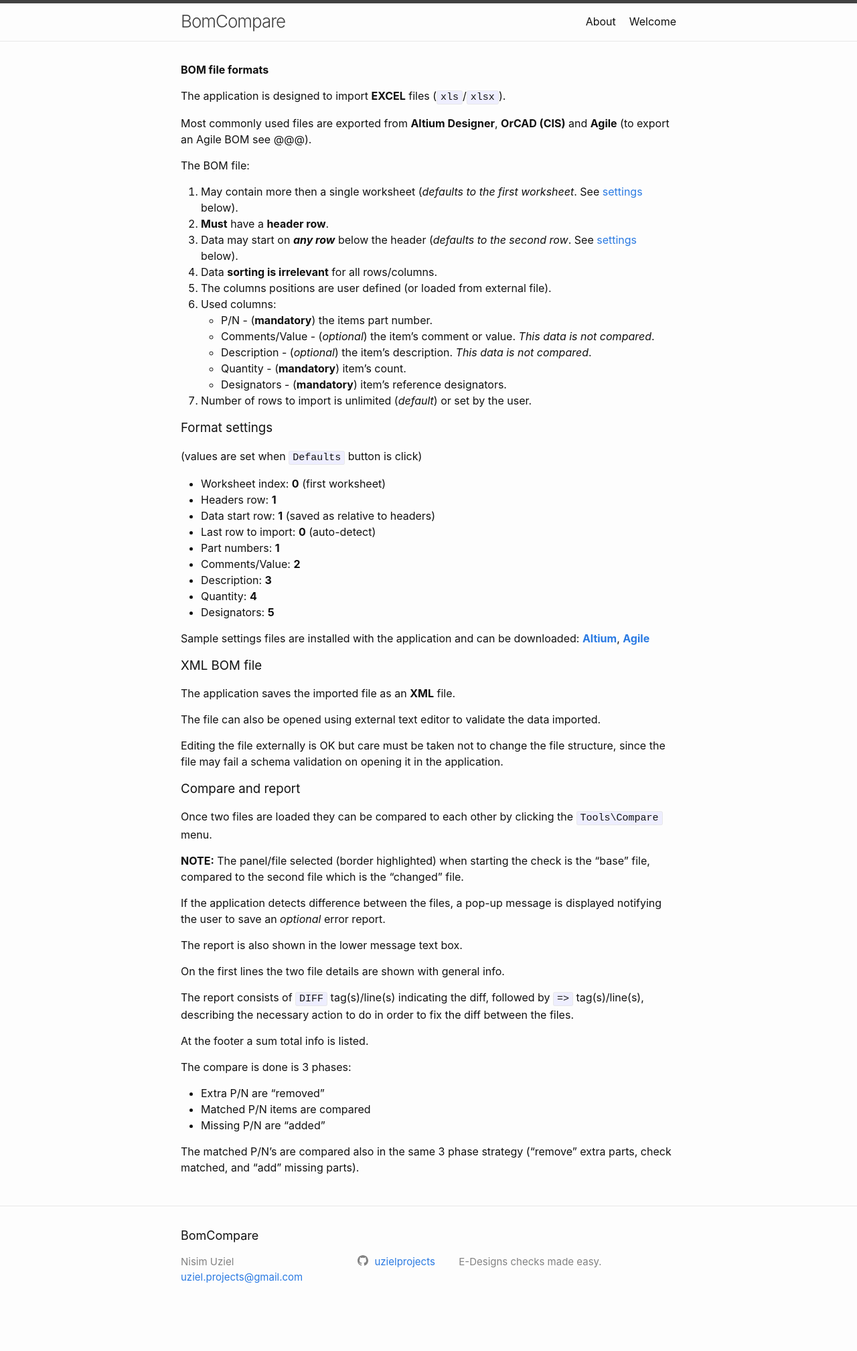
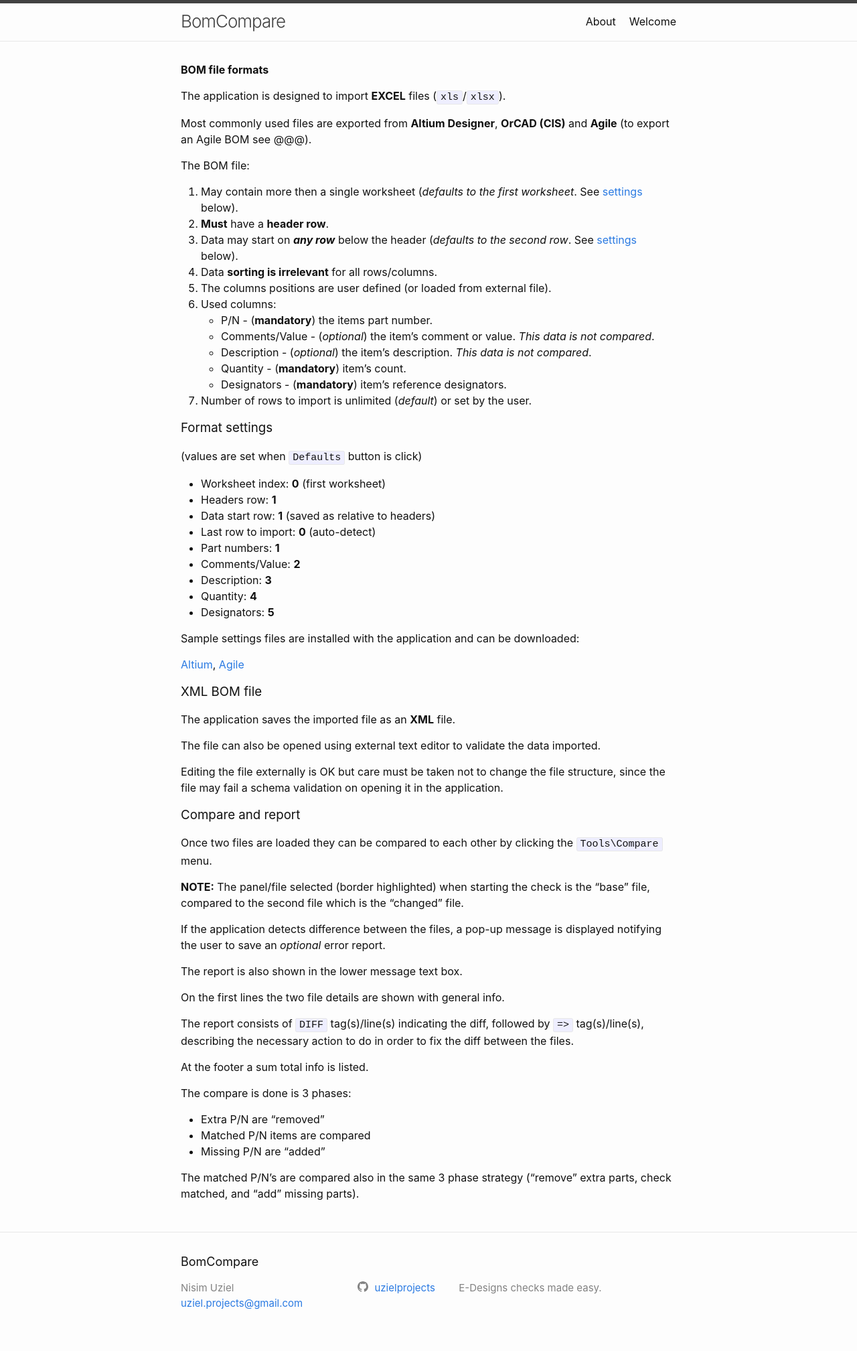
Before and after one commit to UzielProjects/BomCompare, a Jekyll site: the page built from docs/details.md, in a window 1280 px wide. Shown: the whole page at 67% size. Built offline with Jekyll 4.4.1, drawn with Linux system fonts in a browser that asks for light colours; before the commit the page ends 1978 px from its top, so only the background shows below that.

Commit message:
doing xml

```diff
--- a/docs/Agile.xml
+++ b/docs/Agile.xml
@@ -1,3 +1,5 @@
+---
+---
 <?xml version="1.0" encoding="UTF-8"?>
 <BOM Name="Agile">
   <Imports>
--- a/docs/details.md
+++ b/docs/details.md
@@ -38,7 +38,8 @@ The BOM file:
 - Designators: **5**
 
 Sample settings files are installed with the application and can be downloaded:
-[**Altium**](altium.xml), [**Agile**](agile.xml)
+
+[Altium](altium.xml), [Agile](agile.xml)
 
 ### XML BOM file
 
```
